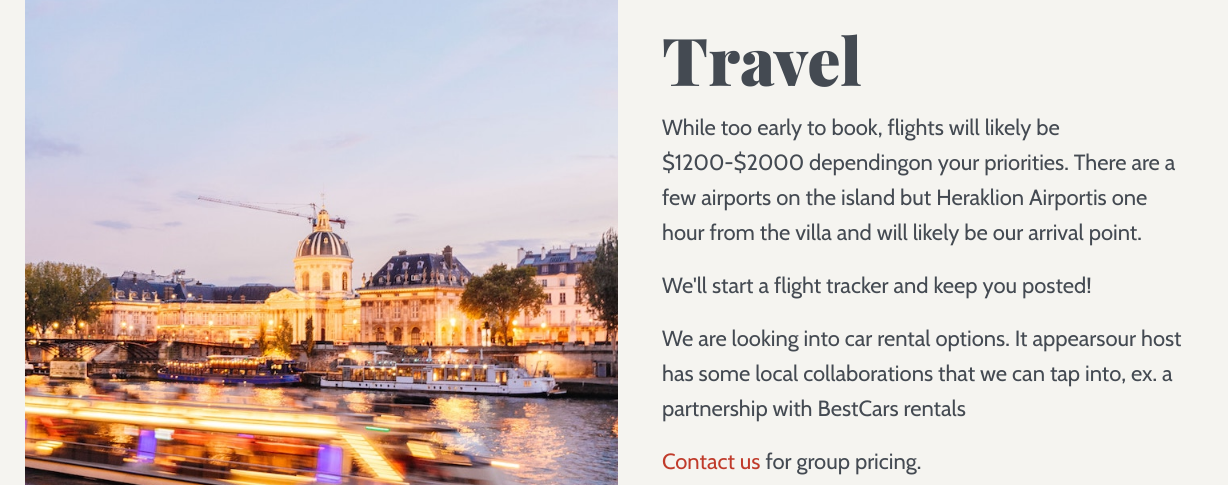
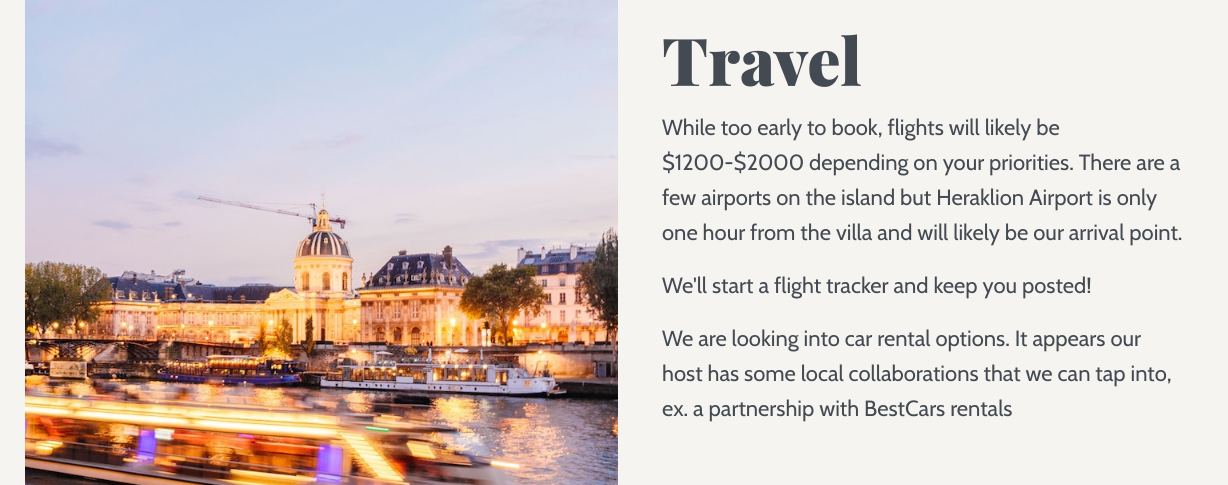
Before and after one commit to Chramberry/Chramberry.github.io, a plain HTML site: page travel.html in a window 1280 px wide. Shown: the part 112-597 px from the top of the page, 52-1280 px from the left. Drawn offline with nearby package versions, Linux system fonts and the light colour scheme.

Commit message:
Update travel.html

```diff
--- a/travel.html
+++ b/travel.html
@@ -80,10 +80,10 @@
             <!-- Page Content -->
             <main class="content pt2 pb2">
                 <h2>Travel</h2>
-                <p>While too early to book, flights will likely be $1200-$2000 dependingon your priorities. There are a few airports on the island but Heraklion Airportis one hour from the villa and will likely be our arrival point.</p>
+                <p>While too early to book, flights will likely be $1200-$2000 depending on your priorities. There are a few airports on the island but Heraklion Airport is only one hour from the villa and will likely be our arrival point.</p>
                 <p>We'll start a flight tracker and keep you posted!</p>
-                <p>We are looking into car rental options.  It appearsour host has some local collaborations that we can tap into, ex. a partnership with BestCars rentals</p>
-                <p><a href="/contact" class="link link--default">Contact us</a> for group pricing.</p>
+                <p>We are looking into car rental options.  It appears our host has some local collaborations that we can tap into, ex. a partnership with BestCars rentals</p>
+
             </main>
                         <!-- Footer -->
             <footer class="border--top pt1 pb1">
```
